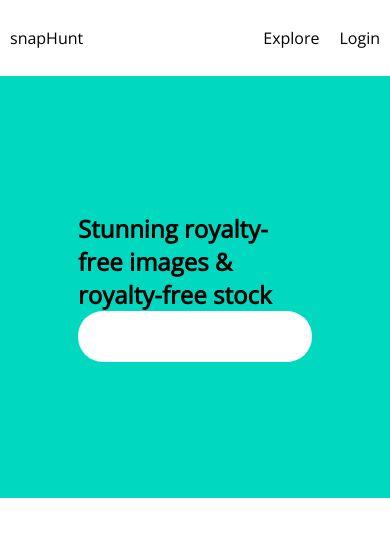
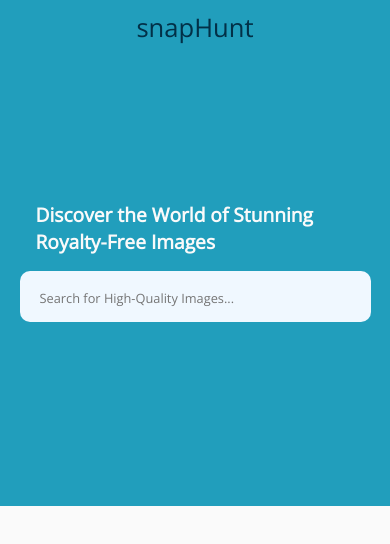
Before and after one commit to shahbaz4783/SnapHunt, a website: page index.html in a window 390 px wide. Drawn offline with nearby package versions, Linux system fonts and the light colour scheme.

Commit message:
ui update

```diff
--- a/css/nav.css
+++ b/css/nav.css
@@ -2,20 +2,50 @@ header{
     height: 9vh;
     display: flex;
     justify-content: space-between;
+    /* background-color: #8ECAE6; */
+    position: fixed;
+    width: 100vw;
+    top: 0;
 }
 
 header a {
     text-decoration: none;
     margin: 10px;
-    color: black;
+    color: #023047;
+    font-size: 1.4rem;
 }
 
 #logo  {
     display: flex;
     align-items: center;
+    font-size: 1.6rem;
+}
+
+#logo a{
+    font-size: 1.6rem;
 }
 
 nav  {
     display: flex;
     align-items: center;
 }
+
+.background {
+    background-color: #4cc9f0;
+    transition: 0.5s all ease-in;
+  }
+
+
+  @media screen and (max-width: 768px) {
+    nav {
+        display: none;
+    }
+    header{
+        flex-direction: column;
+        height: auto;
+        justify-content: center;
+        align-items: center;
+        padding: 20px;
+        padding-top: 0;
+    }
+  }
--- a/css/search.css
+++ b/css/search.css
@@ -1,21 +1,12 @@
-#search-bar{
-    background-color: aqua;
-}
-
 /* Section */
 #search-term{
+    /* margin-top: 4rem; */
     padding: 20px;
     font-size: 2rem;
     font-weight: bolder;
+    width: 90vw;
+    margin: 4rem auto 0 auto;
 }
-/*
-#gallery {
-    display: grid;
-    grid-template-columns: repeat(3, 1fr);
-    gap: 1rem;
-    width: 90vw;
-    margin: auto;
-} */
 
 #gallery {
     display: flex;
@@ -37,3 +28,18 @@
     height: auto;
     object-fit: cover;
   }
+
+  header {
+    background-color: #4cc9f0;
+  }
+
+  @media screen and (max-width: 768px) {
+    #search-term{
+
+        padding: 20px;
+        font-size: 1.1rem;
+        font-weight: bolder;
+        width: 90vw;
+        margin: 7rem auto 0 auto;
+    }
+  }
--- a/css/style.css
+++ b/css/style.css
@@ -5,15 +5,20 @@
     margin: 0;
     box-sizing: border-box;
     font-family: 'Open Sans', sans-serif;
+
 }
 
+body {
+    background-color: #FAFAFA;
+    color: #023047;
+}
 
 .search-section{
-    height: 50vh;
+    height: 60vh;
     display: flex;
     justify-content: center;
     align-items: center;
-    background-color: #00D9C0;
+    background-color: #219EBC;
 }
 
 form {
@@ -29,7 +34,32 @@ form {
     height: 6vh;
     display: flex;
     border: none;
-    border-radius: 25px;
+    border-radius: 10px;
     margin: auto;
-    padding: 10px;
+    padding: 20px;
+    font-size: 1.1rem;
+    background-color: aliceblue;
 }
+
+.search-section h1{
+    font-size: 2rem;
+    font-weight: 900;
+    margin: 1rem;
+    color: #FAFAFA;
+}
+
+
+@media screen and (max-width:768px) {
+    form {
+        width: 90vw;
+    }
+    .search-section h1{
+        font-size: 1.2rem;
+        margin: 1rem;
+    }
+
+    ::placeholder{
+        font-size: 0.8rem;
+
+    }
+}
--- a/index.html
+++ b/index.html
@@ -20,13 +20,13 @@
     </header>
 
     <section class="search-section">
-        <form action="">
-            <h1>Stunning royalty-free images & royalty-free stock</h1>
-            <input type="search" name="" id="search-bar">
+        <form>
+            <h1>Discover the World of Stunning Royalty-Free Images</h1>
+            <input type="search" name="" id="search-bar" placeholder="Search for High-Quality Images...">
         </form>
     </section>
 
-
+<section id="ranImg"></section>
     <!-- <script src="./script.js"></script> -->
     <script type="module" src="./script.js"></script>
 </body>
--- a/pallet.txt
+++ b/pallet.txt
@@ -17,3 +17,6 @@ Navy        #03045E  (call to action)
 Black       #030301  (texts)
 Medium-Gray #4C4C4C  (texts)
 Alabaster   #FAFAFA  (texts)
+
+dark 023047
+blue 219EBC
--- a/script.js
+++ b/script.js
@@ -3,6 +3,7 @@ const listDivs = document.querySelectorAll('.list');
 const formBox = document.querySelector('form');
 const searchTermDisplay = document.getElementById('search-term');
 const searchBar = document.getElementById('search-bar');
+const randomImg = document.getElementById('ranImg');
 
 const fetchAPIdata = async (endpoint) => {
     const API_KEY = '0qSeS2pfsVNs19YwhdV6ari9sbGwCfbtP-Y0gYhJnS8';
@@ -30,7 +31,7 @@ const searchTermCap = searchTerm.charAt(0).toUpperCase() + searchTerm.slice(1);
 fetchAPIdata(searchTerm)
 	.then((searchData) => {
         if (searchData.results.length === 0) {
-            searchTermDisplay.innerHTML = `No Results Found for ${searchTermCap}`;
+            searchTermDisplay.innerHTML = `No Result found for ${searchTermCap}`;
         } else {
             searchTermDisplay.innerHTML = `Showing Results for ${searchTermCap}`;
         }
@@ -44,10 +45,23 @@ fetchAPIdata(searchTerm)
 
 		let listIndex = 0;
 		images.forEach((img) => {
-			listDivs[listIndex].appendChild(img);
+			listDivs[listIndex].append(img);
 			listIndex = (listIndex + 1) % listDivs.length;
 		});
 	})
 	.catch((error) => {
 		console.log(error);
 	});
+
+
+    const header = document.querySelector('header');
+const swipeThreshold = window.innerHeight * 0.15;
+
+const changeBg = () => {
+	if (window.scrollY > swipeThreshold) {
+		header.classList.add('background');
+	} else {
+		header.classList.remove('background');
+	}
+};
+window.addEventListener('scroll', changeBg);
```
Also changed, not shown: search.html (+1 -1 lines).
